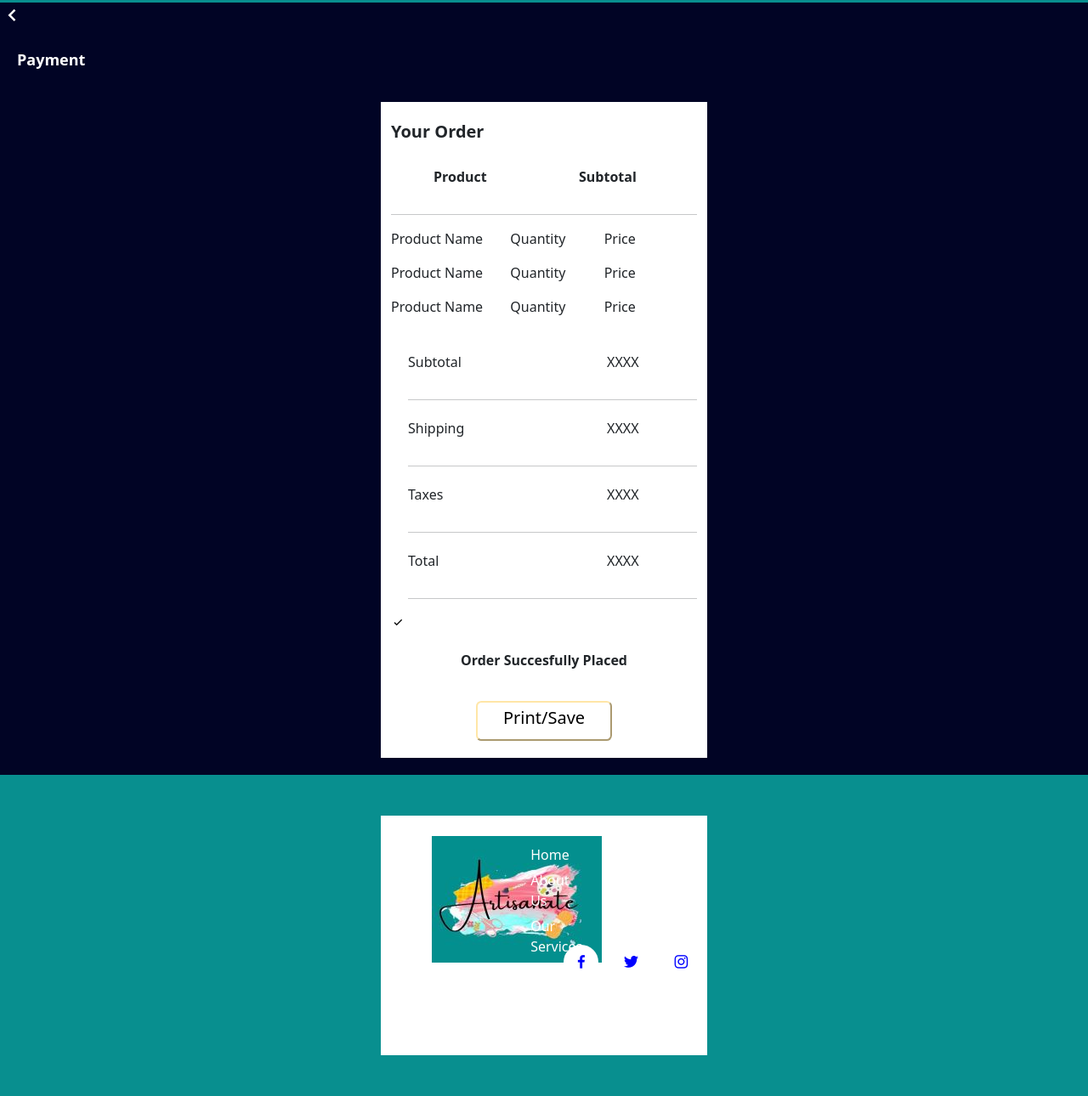
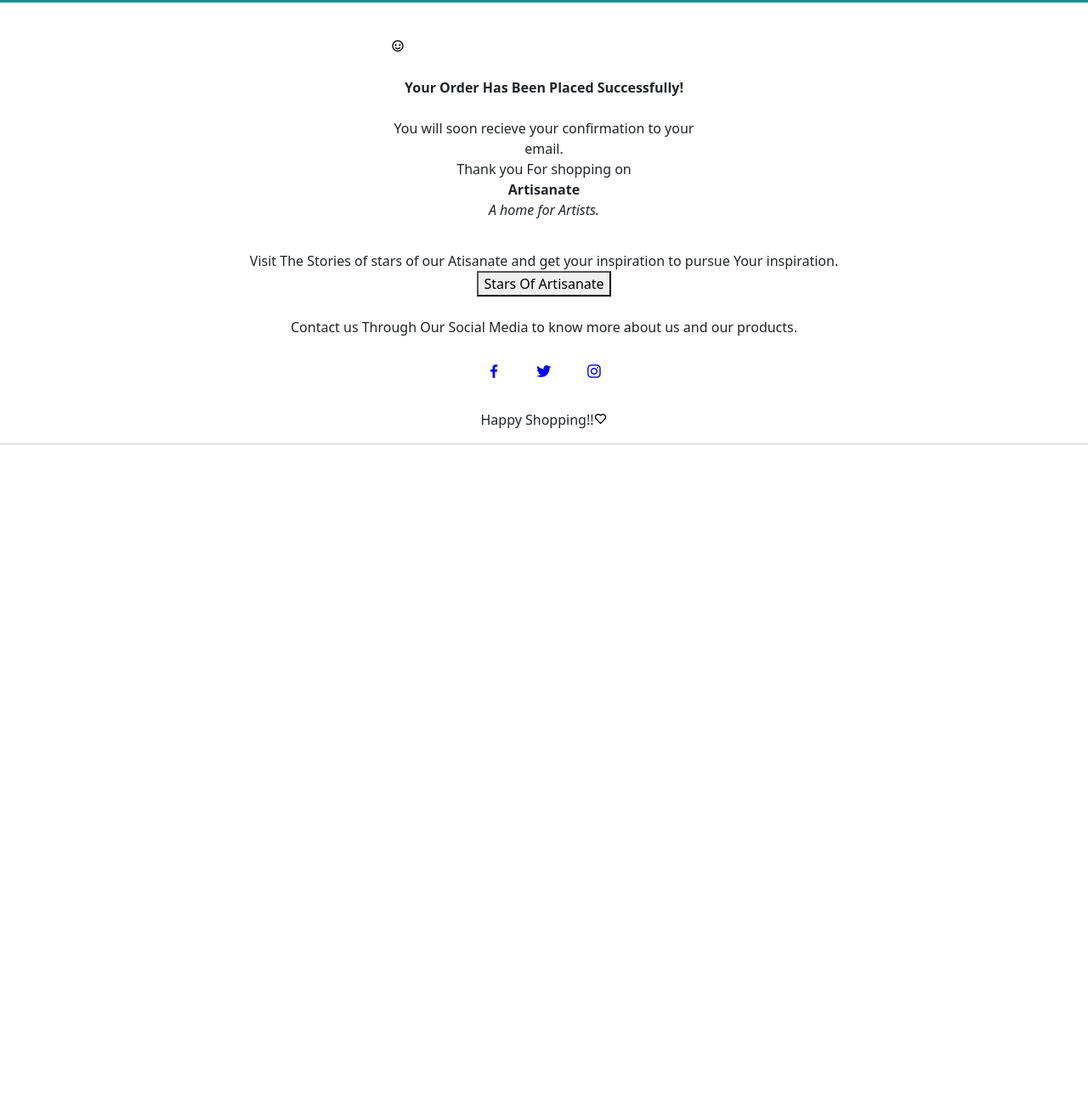
Before and after one commit to SowmyaNandigum/Artisanat, a plain HTML site: page payment2.html in a window 1280 px wide. Shown: the part 58-1348 px from the top of the page at 85% size. After the commit the page ends 800 px from the top, so only its background shows below. Drawn offline with nearby package versions, Linux system fonts and the light colour scheme.

Commit message:
Update payment2.html

```diff
--- a/payment2.html
+++ b/payment2.html
@@ -64,163 +64,37 @@
         </nav>
 
 
-      <section class="paymt">
-
-        <div class="letter">
-          <a href="payment1.html"><i class='bx bx-chevron-left'></i></a>
-          <p class="txt "><strong>Payment</strong></p>
+      <section class="success">
+        <div class="container">
+          <i class='bx bx-smile text-center'></i>
+       <p class="text-center"><br><strong>Your Order Has Been Placed Successfully!</strong>
+      <br><br>
+    You will soon recieve your confirmation to your email.<br>
+  Thank you For shopping on <br>
+<strong>Artisanate<br></strong>
+<em>A home for Artists.</em></p>
         </div>
 
-        <div class="container col float-left">
-            <p class="txt2"><strong>Your Order</strong></p>
+        <div class="star">
+          <p class="tct text-center">Visit The Stories of stars of our Atisanate and get your inspiration to pursue Your inspiration.<br><a href="starts.html"><button class="st">Stars Of Artisanate</button></a>
+          <br><br>Contact us Through Our Social Media to know more about us and our products.
+          <div class="social">
 
 
-        <div class="pro">
-            <div class="product">
-                <p><strong>Product</strong></p>
-            </div>
-            <div class="subtot">
-                <p><strong>Subtotal</strong></p>
-            </div>
+            <a href="https://www.facebook.com/profile.php?id=100084553360808"><i class='bx bxl-facebook'></i></a>
+              <a href="https://twitter.com/home"><i class='bx bxl-twitter'></i></a>
+              <a href="https://www.instagram.com/artisanate_/"><i class='bx bxl-instagram'></i></a>
+
+  </div>
+  <br>
+ <p class="happy text-center">Happy Shopping!!<i class='bx bx-heart' ></i></p>
+          </p>
+          <hr color="#088F8F" 80px>
         </div>
-        <hr class="line justify-content-center text-center"></hr>
-
-        <div class="list">
-            <div class="proname">
-                <p>Product Name</p>
-            </div>
-            <div class="quantity">
-                <p>Quantity</p>
-
-            </div>
-            <div class="price">
-                <p>Price</p>
-            </div>
-        </div>
-        <div class="list">
-            <div class="proname">
-                <p>Product Name</p>
-            </div>
-            <div class="quantity">
-                <p>Quantity</p>
-
-            </div>
-            <div class="price">
-                <p>Price</p>
-            </div>
-        </div>
-        <div class="list">
-            <div class="proname">
-                <p>Product Name</p>
-            </div>
-            <div class="quantity">
-                <p>Quantity</p>
-
-            </div>
-            <div class="price">
-                <p>Price</p>
-            </div>
-        </div>
-
-        <div class="final">
-            <div class="line1">
-               <!-- <div class="first">
-
-                </div>-->
-                <div class="first">
-                <div class="no11">
-                    <p>Subtotal</p>
-                </div>
-                <div class="no12">
-                    <p>XXXX</p>
-                </div>
-            </div>
-
-                <hr>
-                <div class="first">
-                <div class="no21">
-                    <p>Shipping</p>
-                </div>
-                <div class="no22">
-                    <p>XXXX</p>
-                </div>
-            </div>
-            <hr>
-            <div class="first">
-                <div class="no31">
-                    <p>Taxes</p>
-                </div>
-                <div class="no32">
-                    <p>XXXX</p>
-                </div>
-
-            </div>
-            <hr>
-            <div class="first">
+      </section>
 
 
-                <div class="no41">
-                    <p>Total</p>
-                </div>
-                <div class="no42">
-                    <p>XXXX</p>
-                </div>
 
-            </div>
-            <hr>
-            </div>
-        </div>
-
-
-        <div class="tick justify-content-center"><i class='bx bx-check'></i></div>
-<div class="placed">
-    <p class="success text-center"><strong>Order Succesfully Placed</strong></p>
-</div>
-<div class="success col-md-12 text-center">
-
-    <button class="done btn-lg" type="submit">Print/Save</button>
-
-  </div>
-
-    </div>
-      </section>
-
-      <footer class="footer py-3 py-md-5  " id="footer">
-
-      <div class="container py-4 py-md  px-4 px-md-3">
-        <div class="row2">
-          <div class="col-lg-3 mb-3">
-            <img src="footlogo2.jpeg" alt="">
-
-          </div>
-          <div class="col-6 col-lg-2 offset-lg-1 mb-3">
-            <div class="foo">
-            <ul class="list-unstyled">
-              <li class="home"><a href="index.html">Home</a> </li>
-              <li class="about"><a href="about.html">About Us</a> </li>
-              <li><a href="OUR SERVICES.pdf" class="our">Our Services</a> </li>
-              <li class="pri"><a href="Artisanate.privacy notice.pdf">Privacy Policy</a> </li>
-            </ul>
-          </div>
-          </div>
-          <div class="col-6 col-lg-2 offset-lg-1 mb-3">
-            <div class="space">
-            <p class="connect text-center">connect with us</p>
-
-              <div class="social">
-
-
-                <a href="https://www.facebook.com/profile.php?id=100084553360808"><i class='bx bxl-facebook'></i></a>
-                  <a href="https://twitter.com/home"><i class='bx bxl-twitter'></i></a>
-                  <a href="https://www.instagram.com/artisanate_/"><i class='bx bxl-instagram'></i></a>
-
-      </div>
-    </div>
-          </div>
-
-        </div>
-      </div>
-     </footer>
     <script src="searching.js"></script>
     <script src="https://cdn.jsdelivr.net/npm/bootstrap@5.0.2/dist/js/bootstrap.bundle.min.js" integrity="sha384-MrcW6ZMFYlzcLA8Nl+NtUVF0sA7MsXsP1UyJoMp4YLEuNSfAP+JcXn/tWtIaxVXM" crossorigin="anonymous"></script>
 
```
